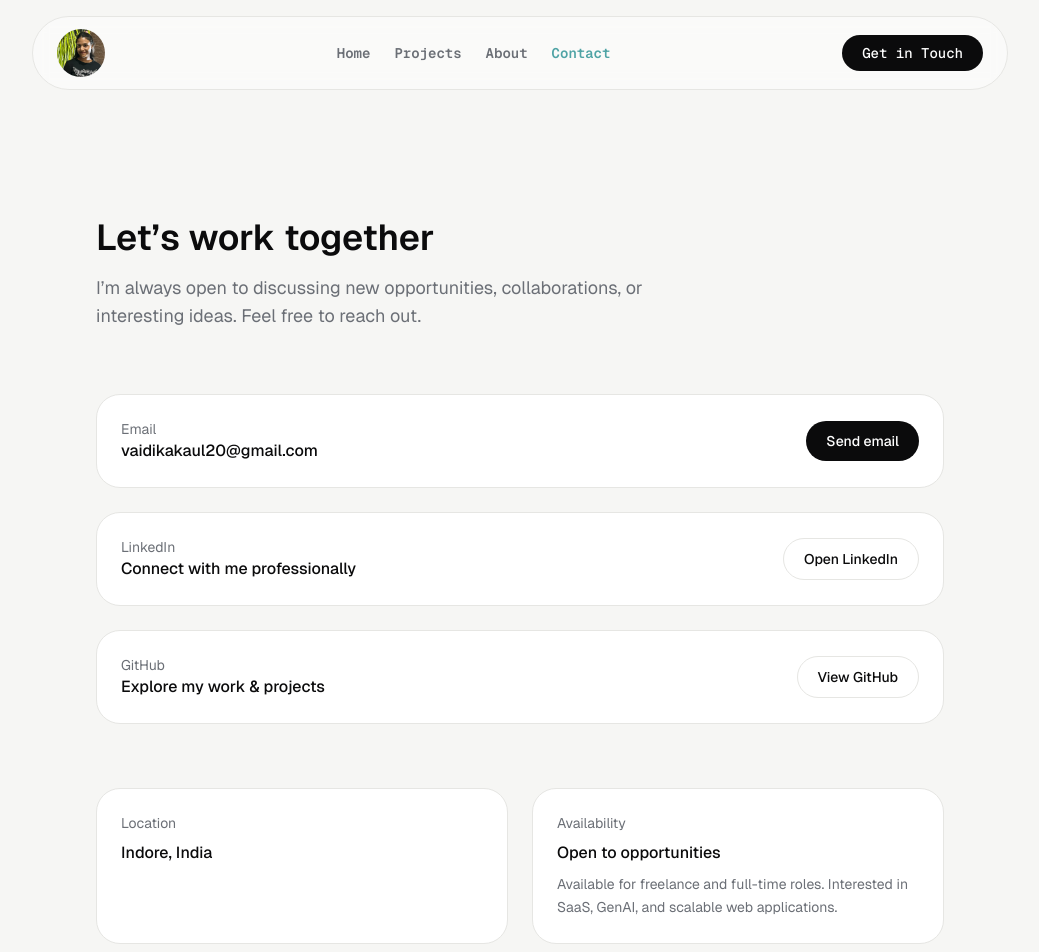
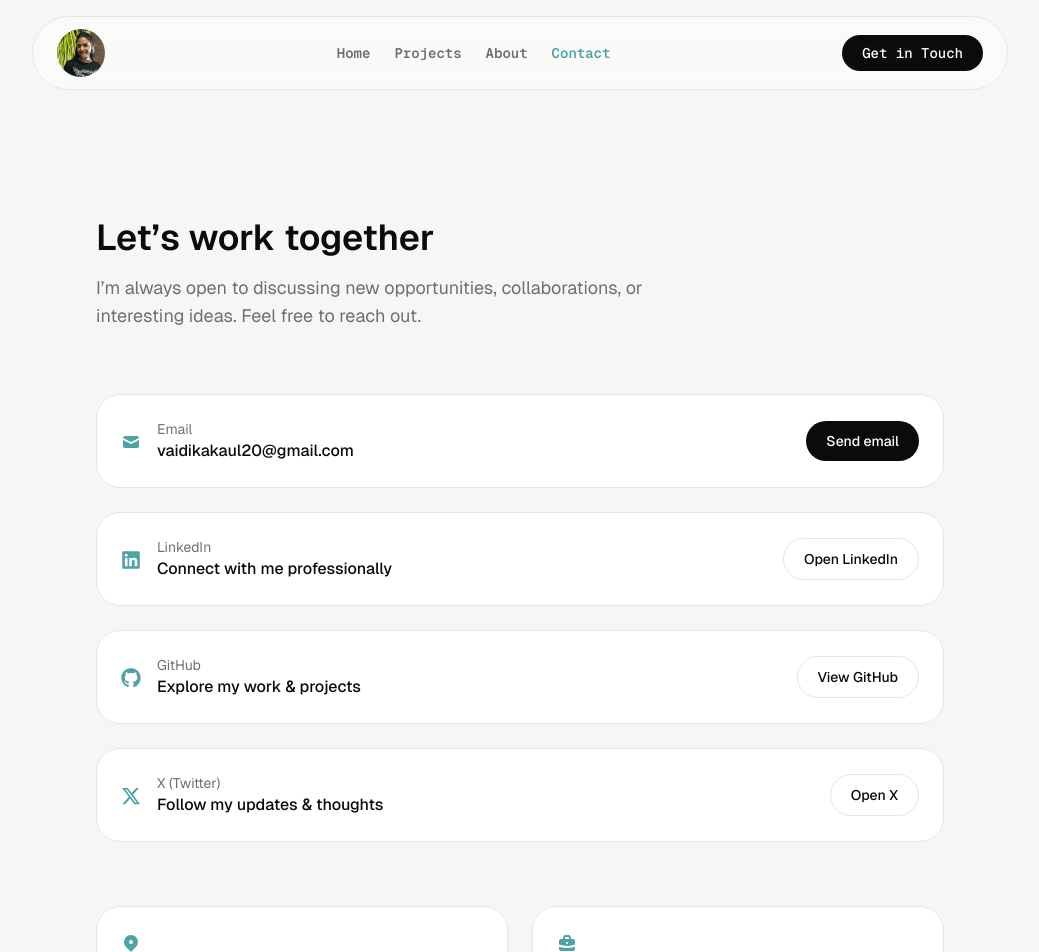
Before and after one commit to vaidika1410/developer-portfolio-2025, a React (Vite) app: page /contact in a window 1280 px wide. Shown: the top 952 px of the page, without its empty margins (120-1159 px from the left). Built offline with nearby package versions, Linux system fonts and the light colour scheme.

Commit message:
Build contact page

```diff
--- a/src/pages/Contact.jsx
+++ b/src/pages/Contact.jsx
@@ -1,5 +1,16 @@
 import { useRef, useState } from "react";
 import emailjs from "@emailjs/browser";
+
+import {
+  HiMail,
+  HiLocationMarker,
+  HiBriefcase,
+} from "react-icons/hi";
+
+import { FaLinkedin, FaGithub } from "react-icons/fa";
+import { FaXTwitter } from "react-icons/fa6";
+
+
 
 export default function Contact() {
   const formRef = useRef(null);
@@ -53,13 +64,21 @@ export default function Contact() {
         <section className="space-y-6">
 
           {/* Email */}
-          <div className="rounded-[24px] bg-white border border-[#E6E6E3] p-5 sm:p-6 flex flex-col sm:flex-row sm:items-center sm:justify-between gap-4">
+          <div className="group rounded-[24px] bg-white border border-[#E6E6E3] hover:border-[#4fa4a595] transition-all duration-500 p-5 sm:p-6 flex flex-col sm:flex-row sm:items-center sm:justify-between gap-4">
+
+            <div className="flex items-center gap-4">
+              <HiMail className="text-[#4FA3A5] text-xl mt-0.5 transition-transform duration-300 ease-out group-hover:-translate-y-0.5 group-hover:scale-105
+              "
+              />
+
               <div>
                 <p className="text-sm text-[#6B6F76]">Email</p>
                 <p className="text-base font-medium text-[#0B0B0C]">
                   vaidikakaul20@gmail.com
                 </p>
               </div>
+            </div>
+
 
             <a
               href="mailto:vaidikakaul20@gmail.com"
@@ -70,16 +89,21 @@ export default function Contact() {
           </div>
 
           {/* LinkedIn */}
-          <div className="rounded-[24px] bg-white border border-[#E6E6E3] p-5 sm:p-6 flex flex-col sm:flex-row sm:items-center sm:justify-between gap-4">
+          <div className="group rounded-[24px] bg-white border border-[#E6E6E3] hover:border-[#4fa4a595] transition-all duration-500 p-5 sm:p-6 flex flex-col sm:flex-row sm:items-center sm:justify-between gap-4">
+            <div className="flex items-center gap-4">
+              <FaLinkedin className="text-[#4FA3A5] text-xl mt-0.5 transition-transform duration-300 ease-out group-hover:-translate-y-0.5 group-hover:scale-105" />
+
               <div>
                 <p className="text-sm text-[#6B6F76]">LinkedIn</p>
                 <p className="text-base font-medium text-[#0B0B0C]">
                   Connect with me professionally
                 </p>
               </div>
+            </div>
+
 
             <a
-              href="https://linkedin.com/"
+              href="https://www.linkedin.com/in/vaidika-kaul-321b22316/"
               target="_blank"
               rel="noopener noreferrer"
               className="inline-flex justify-center px-5 py-2.5 rounded-full bg-white border border-[#E6E6E3] text-sm font-medium text-[#0B0B0C] hover:bg-[#F0F0EE] transition"
@@ -89,16 +113,23 @@ export default function Contact() {
           </div>
 
           {/* GitHub */}
-          <div className="rounded-[24px] bg-white border border-[#E6E6E3] p-5 sm:p-6 flex flex-col sm:flex-row sm:items-center sm:justify-between gap-4">
+          <div className="group rounded-[24px] bg-white border border-[#E6E6E3] hover:border-[#4fa4a595] transition-all duration-500 p-5 sm:p-6 flex flex-col sm:flex-row sm:items-center sm:justify-between gap-4">
+
+
+            <div className="flex items-center gap-4">
+              <FaGithub className="text-[#4FA3A5] text-xl mt-0.5 transition-transform duration-300 ease-out group-hover:-translate-y-0.5 group-hover:scale-105" />
+
               <div>
                 <p className="text-sm text-[#6B6F76]">GitHub</p>
                 <p className="text-base font-medium text-[#0B0B0C]">
                   Explore my work & projects
                 </p>
               </div>
+            </div>
+
 
             <a
-              href="https://github.com/"
+              href="https://github.com/vaidika1410"
               target="_blank"
               rel="noopener noreferrer"
               className="inline-flex justify-center px-5 py-2.5 rounded-full bg-white border border-[#E6E6E3] text-sm font-medium text-[#0B0B0C] hover:bg-[#F0F0EE] transition"
@@ -106,20 +137,54 @@ export default function Contact() {
               View GitHub
             </a>
           </div>
+
+          {/* X (Twitter) */}
+          <div className="group rounded-[24px] bg-white border border-[#E6E6E3] hover:border-[#4fa4a595] transition-all duration-500 p-5 sm:p-6 flex flex-col sm:flex-row sm:items-center sm:justify-between gap-4">
+            <div className="flex items-center gap-4">
+              <FaXTwitter
+                className="
+        text-[#4FA3A5] text-xl mt-0.5
+        transition-transform duration-300 ease-out
+        group-hover:-translate-y-0.5
+        group-hover:scale-105
+      "
+              />
+              <div>
+                <p className="text-sm text-[#6B6F76]">X (Twitter)</p>
+                <p className="text-base font-medium text-[#0B0B0C]">
+                  Follow my updates & thoughts
+                </p>
+              </div>
+            </div>
+
+            <a
+              href="https://x.com/Vaidika10_"
+              target="_blank"
+              rel="noopener noreferrer"
+              className="inline-flex justify-center px-5 py-2.5 rounded-full bg-white border border-[#E6E6E3] text-sm font-medium text-[#0B0B0C] hover:bg-[#F0F0EE] transition"
+            >
+              Open X
+            </a>
+          </div>
+
         </section>
 
         {/* Location & Availability */}
         <section className="mt-16">
           <div className="grid gap-6 sm:grid-cols-2">
 
-            <div className="rounded-[24px] bg-white border border-[#E6E6E3] p-5 sm:p-6">
+            <div className="group rounded-[24px] bg-white border border-[#E6E6E3] p-5 sm:p-6">
+              <HiLocationMarker className="text-[#4FA3A5] text-xl mt-0.5 transition-transform duration-300 ease-out group-hover:-translate-y-0.5 group-hover:scale-105 mb-4" />
+
               <p className="text-sm text-[#6B6F76] mb-2">Location</p>
               <p className="text-base font-medium text-[#0B0B0C]">
                 Indore, India
               </p>
             </div>
 
-            <div className="rounded-[24px] bg-white border border-[#E6E6E3] p-5 sm:p-6">
+            <div className="group rounded-[24px] bg-white border border-[#E6E6E3] p-5 sm:p-6">
+              <HiBriefcase className="text-[#4FA3A5] text-xl mt-0.5 transition-transform duration-300 ease-out group-hover:-translate-y-0.5 group-hover:scale-105 mb-4" />
+
               <p className="text-sm text-[#6B6F76] mb-2">Availability</p>
               <p className="text-base font-medium text-[#0B0B0C] mb-2">
                 Open to opportunities
@@ -221,7 +286,7 @@ export default function Contact() {
         </section>
 
         {/* Closing note */}
-        <footer className="mt-20">
+        <footer className="mt-10">
           <p className="text-sm text-[#6B6F76]">
             Prefer async communication? Email works best.
             I usually respond within a day.
```
Lines whose indentation alone changed are shown as unchanged.
